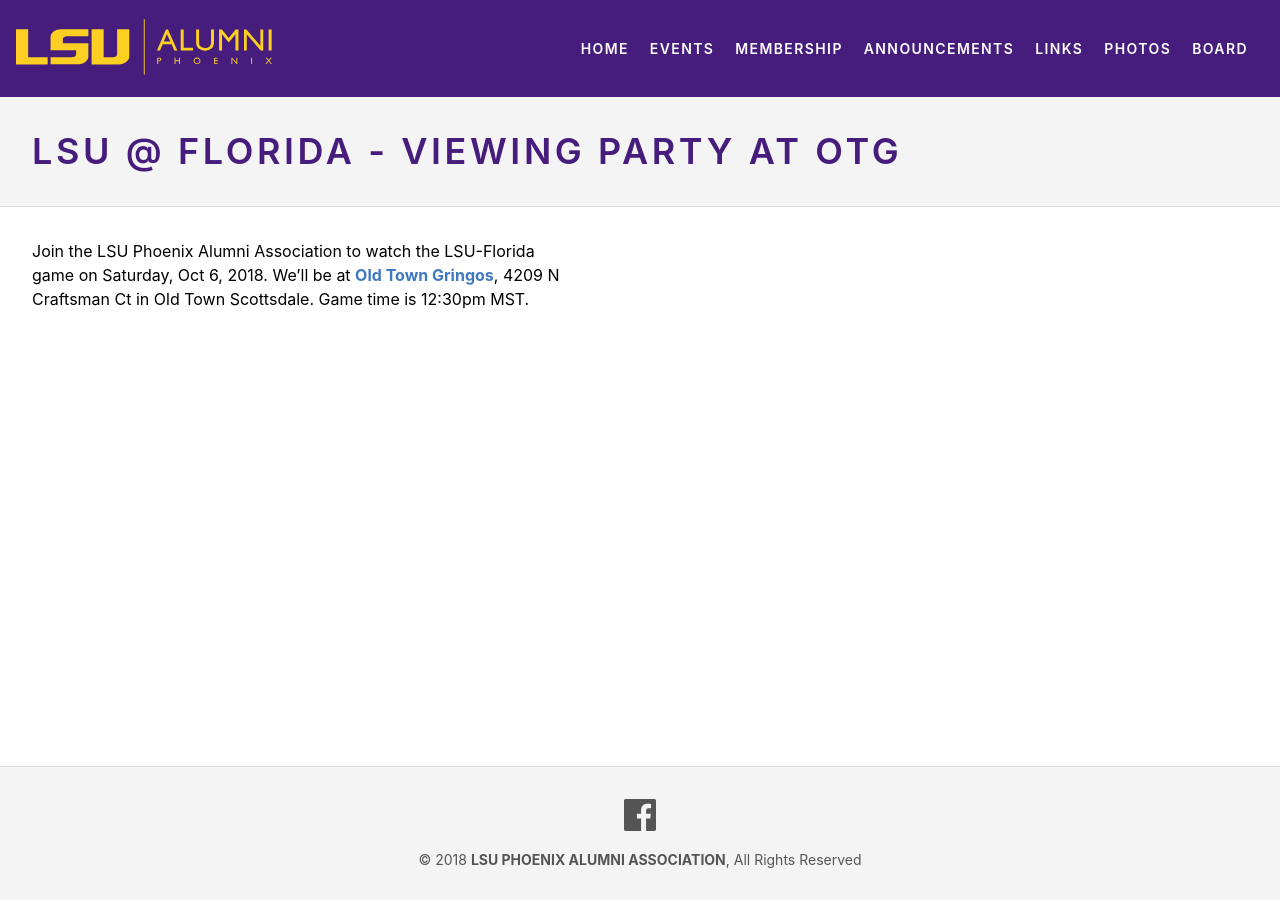
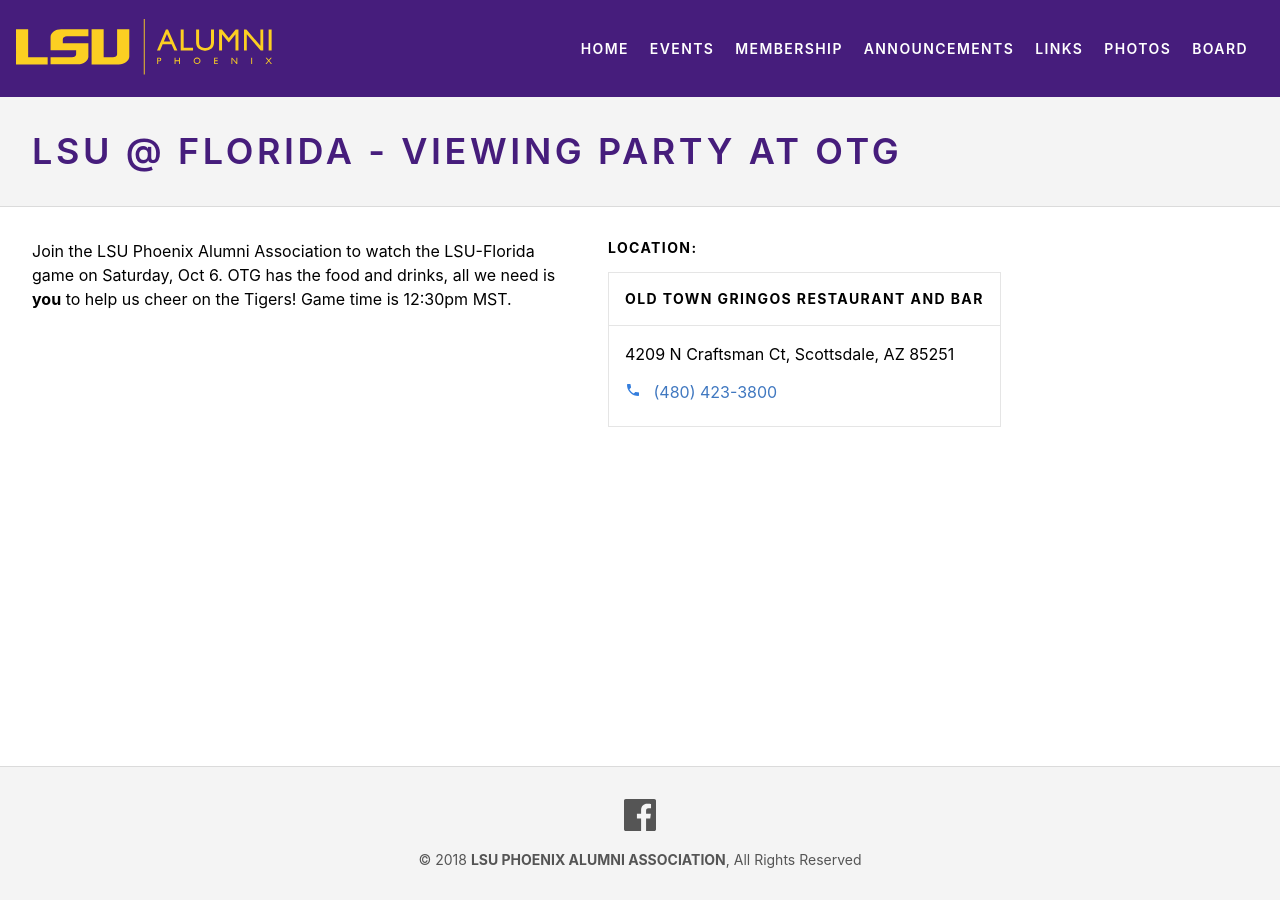
Before and after one commit to lsu-phoenix-alumni/lsu-phoenix-alumni.github.io, a Jekyll site: the page built from _events/lsu-at-florida-viewing-party-at-otg.markdown, in a window 1280 px wide. Built offline with Jekyll 4.4.1, drawn with Linux system fonts in a browser that asks for light colours.

Commit message:
Updated Lsu At Florida Viewing Party At Otg

```diff
--- a/_events/lsu-at-florida-viewing-party-at-otg.markdown
+++ b/_events/lsu-at-florida-viewing-party-at-otg.markdown
@@ -1,7 +1,14 @@
 ---
 title: LSU @ Florida - Viewing Party at OTG
 date: 2018-10-06 12:30:00 Z
+excerpt: LSU @ Florida
+Field name:
+venue:
+  name: Old Town Gringos Restaurant and Bar
+  address: 4209 N Craftsman Ct, Scottsdale, AZ 85251
+  phone: "(480) 423-3800"
+  locationURL: https://goo.gl/maps/ktFRnDCxqAS2
 layout: event
 ---
 
-Join the LSU Phoenix Alumni Association to watch the LSU-Florida game on Saturday, Oct 6, 2018. We'll be at [**Old Town Gringos**](http://www.oldtowngringos.com), 4209 N Craftsman Ct in Old Town Scottsdale. Game time is 12:30pm MST.
+Join the LSU Phoenix Alumni Association to watch the LSU-Florida game on Saturday, Oct 6. OTG has the food and drinks, all we need is **you** to help us cheer on the Tigers! Game time is 12:30pm MST.
```
